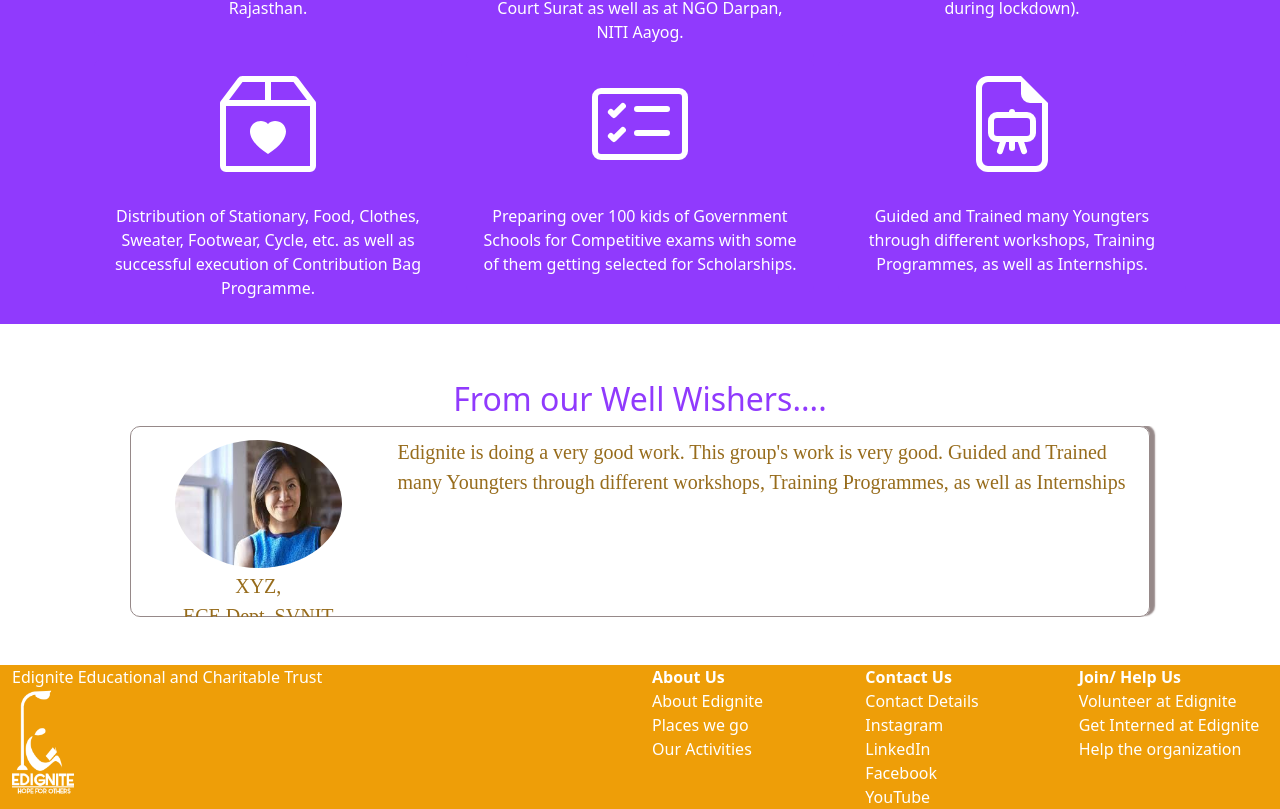
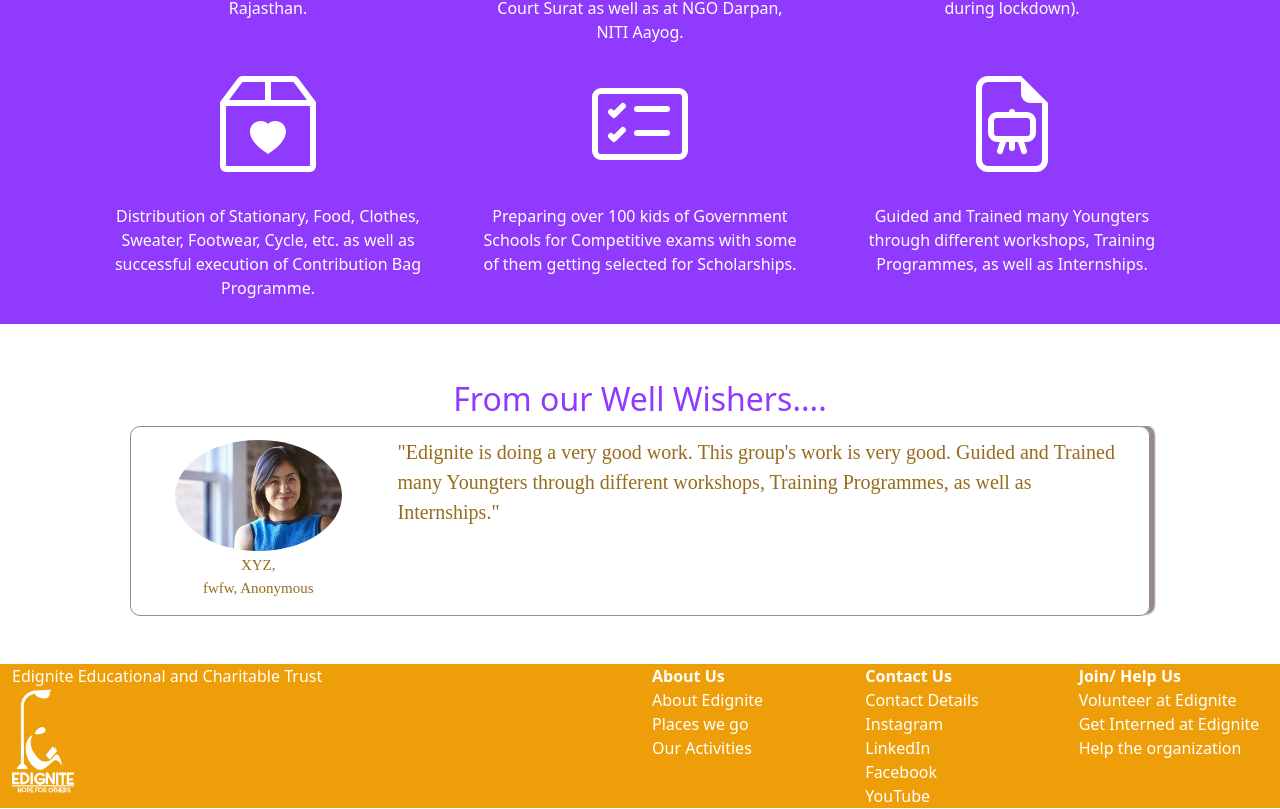
Before and after one commit to vermaprince123/edigniteNGOWebsite, a React (Create React App) app in the folder frontend/: page / in a window 1280 px wide. Shown: the part 1017-1826 px from the top of the page. Built offline with nearby package versions, Linux system fonts and the light colour scheme.

Commit message:
homepageresponsive

```diff
--- a/frontend/src/Components/Homepage/homepage.css
+++ b/frontend/src/Components/Homepage/homepage.css
@@ -49,6 +49,7 @@
     align-items: center;
     text-align: center;
     border: none;
+    height: max-content;
 }
 
 .hp-rew-cl-img img{
@@ -66,7 +67,7 @@
 }
 
 @media (max-width: 590px) {
-    .hp-csl-cptn Button{
+    .hp-csl-cptn a{
         padding: 2px;
         font-size: xx-small;
     }
@@ -88,7 +89,7 @@
     }
 }
 @media (max-width: 320px) {
-    .hp-csl-cptn Button{
+    .hp-csl-cptn a{
         padding: 1px;
         font-size: xx-small !important;
     }
@@ -116,6 +117,10 @@
         font-size: 10px;
         margin-bottom: 2px;
     }
+
+    .hp-rew-cl-pdet{
+        font-size: 10px;
+    }
 }
 
 @media (min-width: 500px) {
@@ -123,4 +128,8 @@
         font-size: 20px;
         margin-bottom: 2px;
     }
+
+    .hp-rew-cl-pdet{
+        font-size: 15px;
+    }
 }
--- a/frontend/src/Components/Homepage/homepage.js
+++ b/frontend/src/Components/Homepage/homepage.js
@@ -1,7 +1,7 @@
-import React from "react";
+import React, { useState } from "react";
 import { Carousel, Container, Row, Col, Card } from 'react-bootstrap';
-import { PencilSquare, Building, PersonHearts, Box2Heart, CardChecklist, FileEarmarkEasel} from 'react-bootstrap-icons'
-import { Link } from "react-router-dom";
+import { PencilSquare, Building, PersonHearts, Box2Heart, CardChecklist, FileEarmarkEasel } from 'react-bootstrap-icons'
+// import { Link } from "react-router-dom";
 import 'bootstrap-icons/font/bootstrap-icons.css';
 import './homepage.css'
 import donate from './Images/donate.png';
@@ -9,8 +9,10 @@ import volunteer from './Images/volunteer.png';
 import collaborate from './Images/collaborate.png';
 import about from './Images/hpabout.png';
 import sgphoto from './Images/sgphoto.jfif';
+import rewList from "./reviews";
 
 function Homepage() {
+    const rewLst = useState(rewList);
     return (
         <>
             <Carousel>
@@ -140,52 +142,30 @@ function Homepage() {
             </Container>
             <Container className="my-5 pt-2 hp-rew">
                 <h2 className="hp-rew-title text-center">From our Well Wishers....</h2>
-                <Carousel interval={7000}  className="my-2 hp-rew-2">
-                    <Carousel.Item className="px-5">
+                <Carousel interval={7000} className="my-2 hp-rew-2">
+
+                    {rewLst[0].map(
+                        (rewItem) => {
+                            return (
+                                <Carousel.Item className="px-5" key={rewItem.id}>
                                     <Container className="hp-rew-cl">
                                         <Row>
                                             <Col md={3} sm={12} className="hp-rew-cl-img">
-                                <img src={sgphoto} className="rounded-circle" align="center" alt="MKR Sir"/>
-                                <p className="text-center hp-rew-cl-txt">XYZ, <br />ECE Dept, SVNIT</p>
+                                                <img src={rewItem.img} className="rounded-circle" align="center" alt="MKR Sir" />
+                                                <p className="text-center hp-rew-cl-pdet">{rewItem.name}, <br />{rewItem.des}, {rewItem.org}</p>
                                             </Col>
                                             <Col md={9} sm={12}>
                                                 <p className="text-left  hp-rew-cl-txt">
-                                    Edignite is doing a very good work. This group's work is very good. Guided and Trained many Youngters through different workshops, Training Programmes, as well as Internships
+                                                    "{rewItem.rew}"
                                                 </p>
                                             </Col>
                                         </Row>
                                     </Container>
                                 </Carousel.Item>
-                    <Carousel.Item className="px-5">
-                        <Container className="hp-rew-cl">
-                        <Row>
-                            <Col md={3} sm={12} className="hp-rew-cl-img">
-                                <img src={sgphoto} className="rounded-circle" align="center" alt="Shilpi Ma'am"/>
-                                <p className="text-center hp-rew-cl-txt">XYZ, <br />ECE Dept, SVNIT</p>
-                            </Col>
-                            <Col md={9} sm={12}>
-                                <p className="text-left hp-rew-cl-txt">
-                                    Edignite is doing a very good work. This group's work is very good. Guided and Trained many Youngters through different workshops, Training Programmes, as well as Internships
-                                </p>
-                            </Col>
-                        </Row>
-                        </Container>
-                    </Carousel.Item>
-                    <Carousel.Item className="px-5">
-                        <Container className="hp-rew-cl">
-                        <Row>
-                            <Col md={3} sm={12} className="hp-rew-cl-img">
-                                <img src={sgphoto} className="rounded-circle" align="center" alt="Ajay Makwana Sir"/>
-                                <p className="text-center hp-rew-cl-txt">XYZ, <br />ECE Dept, SVNIT</p>
-                            </Col>
-                            <Col md={9} sm={12}>
-                                <p className="text-left hp-rew-cl-txt">
-                                    "Edignite is doing a very good work. This group's work is very good. Guided and Trained many Youngters through different workshops, Training Programmes, as well as Internships."
-                                </p>
-                            </Col>
-                        </Row>
-                        </Container>
-                    </Carousel.Item>
+                            );
+                        }
+                    )}
+
                 </Carousel>
             </Container>
         </>
--- /dev/null
+++ b/frontend/src/Components/Homepage/reviews.js
@@ -0,0 +1,30 @@
+import sgphoto from './Images/sgphoto.jfif'
+
+const rewList = [
+    {
+        'id':1,
+        'name': 'XYZ',
+        'org': 'Anonymous',
+        'des': 'fwfw',
+        'img': sgphoto,
+        'rew': "Edignite is doing a very good work. This group's work is very good. Guided and Trained many Youngters through different workshops, Training Programmes, as well as Internships."
+    },
+    {
+        'id':2,
+        'name': 'XYZ',
+        'org': 'Anonymous',
+        'des': 'fwfw',
+        'img': sgphoto,
+        'rew': "Edignite is doing a very good work. This group's work is very good. Guided and Trained many Youngters through different workshops, Training Programmes, as well as Internships."
+    },
+    {
+        'id':3,
+        'name': 'XYZ',
+        'org': 'Anonymous',
+        'des': 'fwfw',
+        'img': sgphoto,
+        'rew': "Edignite is doing a very good work. This group's work is very good. Guided and Trained many Youngters through different workshops, Training Programmes, as well as Internships."
+    }
+]
+
+export default rewList;
```
Lines whose indentation alone changed are shown as unchanged.
